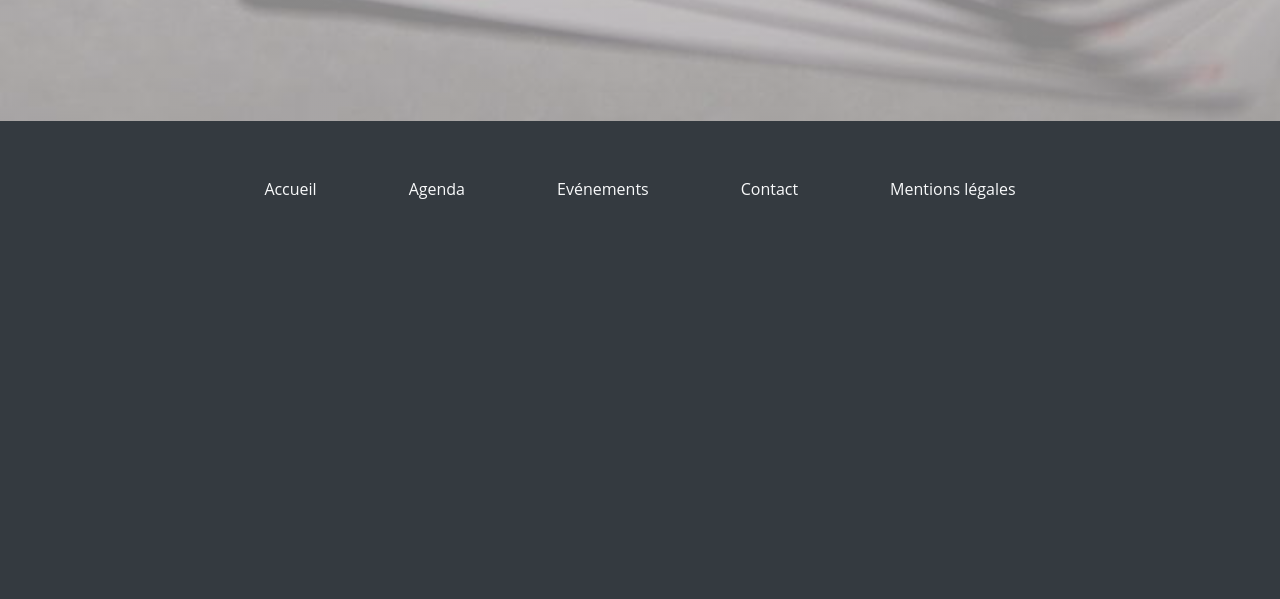
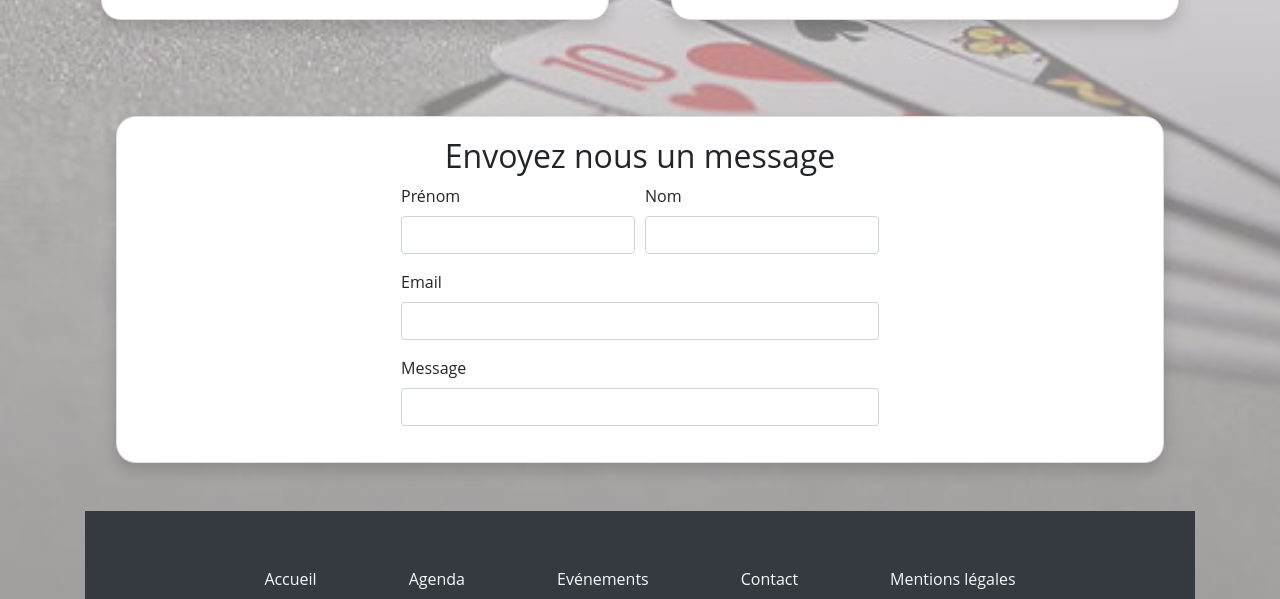
Before and after one commit to GodefroyCourtin/projet3-bridge, a Django app: page /contact in a window 1280 px wide. Shown: the part 625-1224 px from the top of the page. Before the commit the page ends 824 px from the top, so only its background shows below. Run offline with Django 3.2, Linux system fonts and the light colour scheme; some libraries are stand-ins or nearby versions.

Commit message:
création contact.html et agenda.html

```diff
--- a/bridge/club/templates/club/contact.html
+++ b/bridge/club/templates/club/contact.html
@@ -1,4 +1,67 @@
 {% extends 'club/base.html' %}
 {% block content %}
 {% load static %}
+
+
+<div class="col-lg-12">
+    <hr>
+    <h2 class="intro-text text-center">Les Informations du G.A.B.O</h2>
+    <hr class="detail-separator">
+</div>
+
+
+<div class = "row">
+<div class="col-lg-6">
+<div class="card shadow m-3 my-5 d-flex flex-column align-items-center">
+
+    <p> Venez nous retrouver à domicile !</p>
+    <p> Groupement  Amical des Bridgeurs Olivetains </p>
+    <p> Espace Reine Blanche Salle des 4 Rois </p>
+    <p> 3 rue d'Ivoy </p>
+    <p> 45160  Olivet</p>
+    <p> Téléphone : 0238693285 </p>
+    <p> email : bridgeurs.olivetains@orange.fr </p>
+</div>
+</div>
+<div class ="col-lg-6">
+<div class="card shadow m-3 my-5 d-flex flex-column align-items-center">
+    <iframe src="https://www.google.com/maps/embed?pb=!1m14!1m8!1m3!1d10705.779669252517!2d1.8974201!3d47.8697126!3m2!1i1024!2i768!4f13.1!3m3!1m2!1s0x0%3A0x70b3dae529f44291!2sGroupement%20Amical%20des%20Bridgeurs%20Olivetains!5e0!3m2!1sfr!2sfr!4v1602684679558!5m2!1sfr!2sfr"
+    width="500" height="280" frameborder="0" style="border:0;"
+    allowfullscreen="" aria-hidden="false" tabindex="0"></iframe>
+</div>
+</div>
+
+
+<div class="container">
+    <div class="col-lg-12">
+    <div class="card shadow m-3 my-5 d-flex flex-column align-items-center">
+    <h2 class="contat-us">Envoyez nous un message</h2>
+    <form>
+        <div class="form-row">
+            <div class="form-group col-md-6">
+              <label for="Prénom">Prénom</label>
+              <input type="text" class="form-control" id="Prénom">
+            </div>
+            <div class="form-group col-md-6">
+              <label for="Nom">Nom</label>
+              <input type="text" class="form-control" id="Nom">
+            </div>
+          </div>
+          <div class="form-group">
+            <label for="email">Email</label>
+            <input type="email" class="form-control" id="email" >
+          </div>
+          <div class="form-group">
+            <label for="message">Message</label>
+            <input type="text" class="form-control" id="Message" >
+          </div>
+    </form>
+    </div>
+    </div>
+</div>
+
+
+
+
+
 {% endblock %}
```
Also changed, not shown: bridge/club/templates/club/agenda.html (+22 -1 lines).
